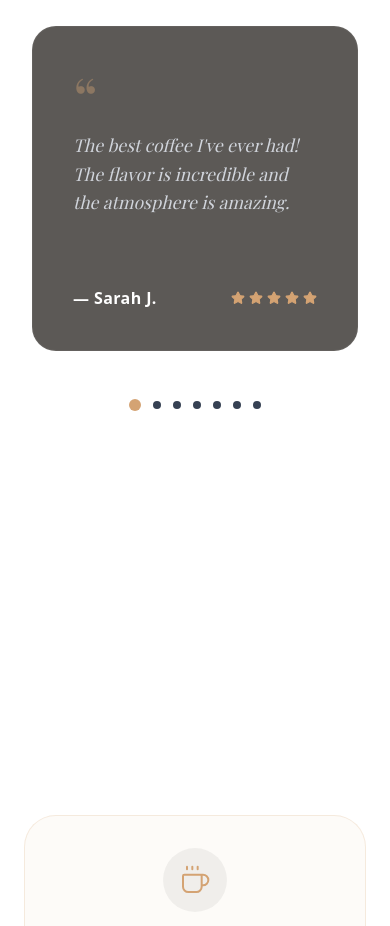
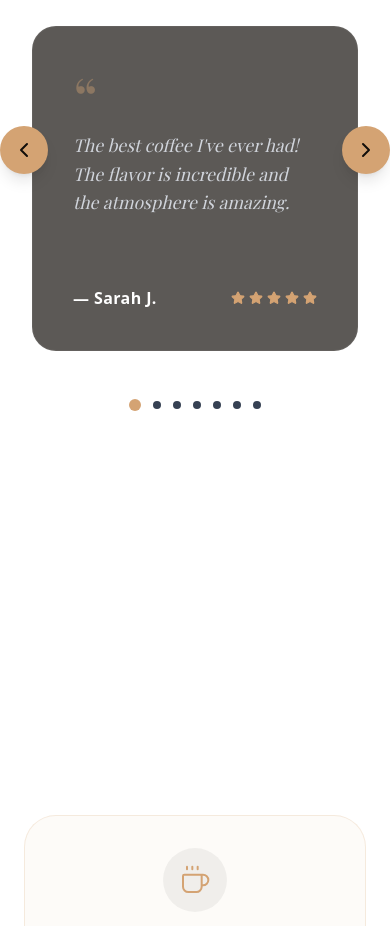
Before and after one commit to dipanjan800/Daisy-Cafe-Eatery, a React (Vite) app: page / in a window 390 px wide. Shown: the part 6000-6926 px from the top of the page. Built offline with nearby package versions, Linux system fonts and the light colour scheme; a web font is replaced by a local one.

Commit message:
fix: show testimonials carousel arrows on mobile view

```diff
--- a/src/components/Testimonials.tsx
+++ b/src/components/Testimonials.tsx
@@ -68,7 +68,7 @@ export default function Testimonials() {
 
       <button
         onClick={prevSlide}
-        className="absolute left-0 lg:left-4 top-1/2 -translate-y-1/2 z-10 bg-[#d4a373] text-[#110d0a] p-3 rounded-full hover:bg-[#e6b981] transition-colors shadow-lg hidden md:flex items-center justify-center"
+        className="absolute left-0 lg:left-4 top-1/2 -translate-y-1/2 z-10 bg-[#d4a373] text-[#110d0a] p-3 rounded-full hover:bg-[#e6b981] transition-colors shadow-lg flex items-center justify-center"
       >
         <ChevronLeft size={24} />
       </button>
@@ -99,7 +99,7 @@ export default function Testimonials() {
 
       <button
         onClick={nextSlide}
-        className="absolute right-0 lg:right-4 top-1/2 -translate-y-1/2 z-10 bg-[#d4a373] text-[#110d0a] p-3 rounded-full hover:bg-[#e6b981] transition-colors shadow-lg hidden md:flex items-center justify-center"
+        className="absolute right-0 lg:right-4 top-1/2 -translate-y-1/2 z-10 bg-[#d4a373] text-[#110d0a] p-3 rounded-full hover:bg-[#e6b981] transition-colors shadow-lg flex items-center justify-center"
       >
         <ChevronRight size={24} />
       </button>
```
